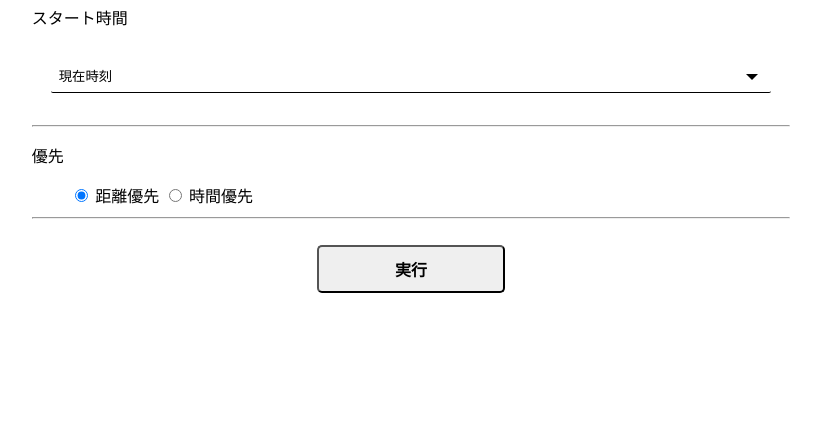
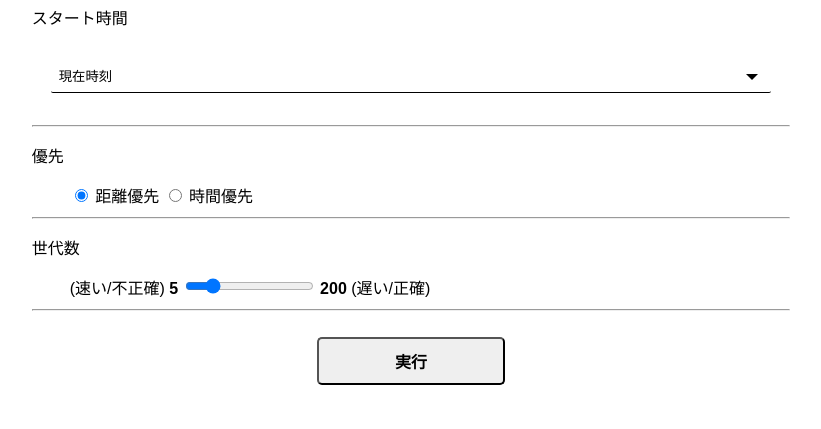
Before and after one commit to Bukio-chan/sotsuken_flask, a Flask app: page / in a window 1280 px wide. Shown: the part 730-1159 px from the top of the page, without its empty margins (229-1050 px from the left). Before the commit the page ends 1023 px from the top, so only its background shows below. Run offline with Flask 2, Linux system fonts and the light colour scheme.

Commit message:
generation

```diff
--- a/main.py
+++ b/main.py
@@ -67,6 +67,7 @@ def result():
     selected_end_place = int(request.form.get('END'))  # 終わり位置
     start_time = int(request.form.get('start_time'))  # スタート時間
     priority = request.form.get("priority")  # 優先
+    generation = int(request.form.get("generation"))  # 世代数
 
     if len(attraction_number) < 2:
         comment = "アトラクションは2つ以上選んでください！"
@@ -109,7 +110,7 @@ def result():
 
     ga = calc.GeneticAlgorithm(attraction_list, distance_flag, start_place, end_place,
                                start_time)
-    output_result = ga.main()  # main()を実行
+    output_result = ga.main(generation)  # main()を実行
 
     order_result, time_result, distance_result, img_filename = output_result
 
--- a/templates/index.html
+++ b/templates/index.html
@@ -80,6 +80,13 @@
     <label><input type="radio" name="priority" value="False"> 時間優先</label>
     </div>
     <hr>
+
+  <p>世代数</p>
+    <div class="bullets">
+        (速い/不正確) <b>5</b> <input type="range" name="generation" min="5" max="200" step="5" value="40"> <b>200</b> (遅い/正確)
+    </div>
+    <hr>
+
   <div class="button1">
     <br>
     <button class="Button2">実行</button>
--- a/templates/result.html
+++ b/templates/result.html
@@ -37,12 +37,6 @@
         <img src="{{img_filename}}" alt ="地図">
         </div>
         <br>
-        <form method="POST">
-          <div class="button1">
-            <br>
-            <button class="Button2" name="more" value="True">さらに</button>
-          </div>
-        </form>
         </div>
     </body>
 </html>
```
Also changed, not shown: calc.py (+5 -7 lines), static/result/USJ_route_44Xuim.png (added), static/result/USJ_route_fKI4Jv.png (deleted), static/result/USJ_route_xvS5NU.png (added).
